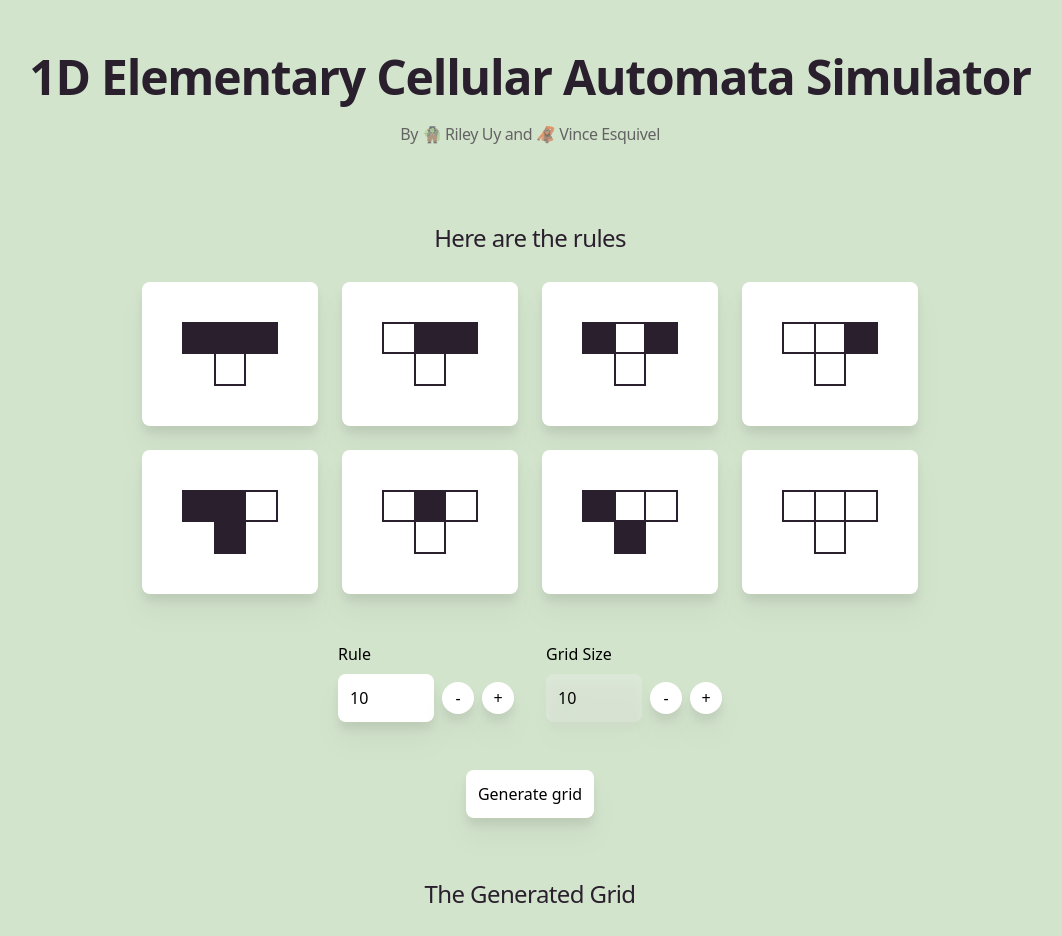
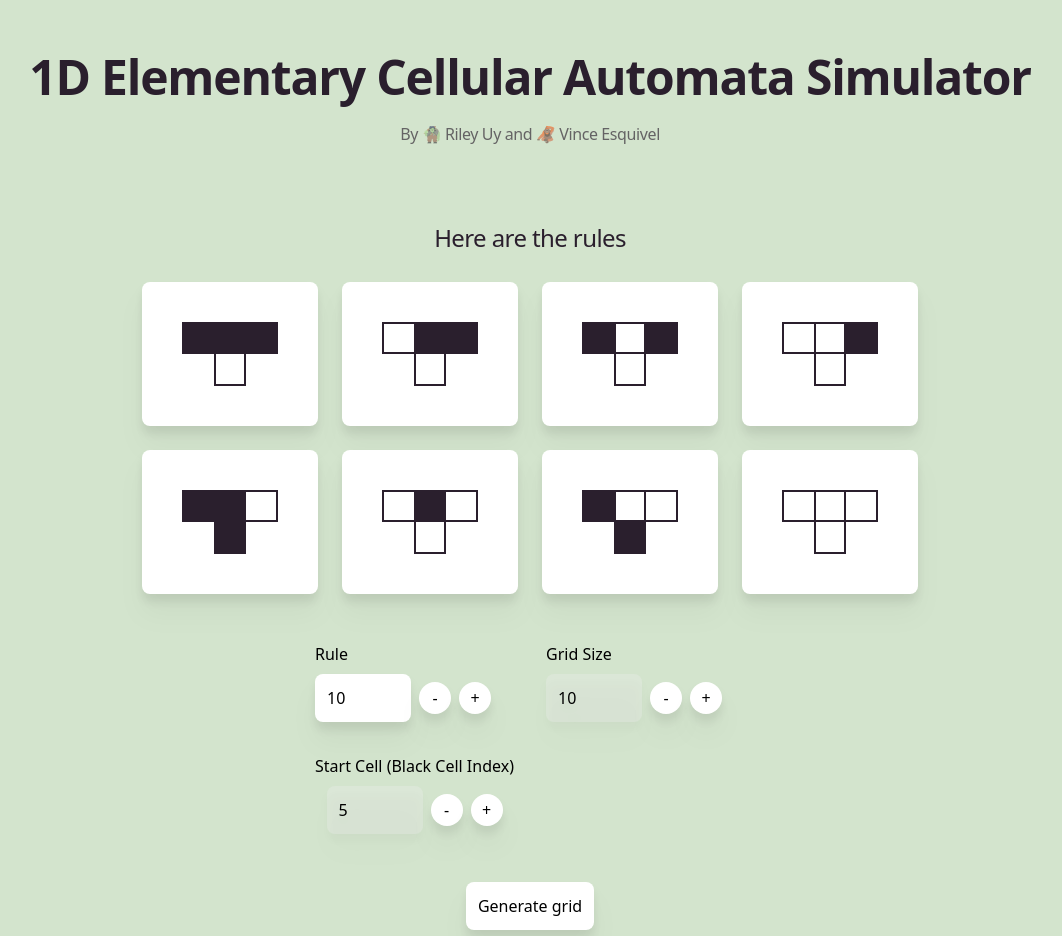
Before and after one commit to rileyuy/CMPLXSY-Cellular-Automata, a Next.js app: page / in a window 1280 px wide. Shown: the top 936 px of the page, without its empty margins (110-1172 px from the left). Built offline with nearby package versions, Linux system fonts and the light colour scheme.

Commit message:
added black cell index input field

```diff
--- a/components/CellGrid.js
+++ b/components/CellGrid.js
@@ -1,6 +1,6 @@
 import { Grid } from "@mui/material";
 
-export default function CellGrid({ cellCount, rule, isActive }) {
+export default function CellGrid({ cellCount, rule, isActive, startCell }) {
   function decimalToBinary(dec) {
     return (dec >>> 0).toString(2);
   }
@@ -30,7 +30,9 @@ export default function CellGrid({ cellCount, rule, isActive }) {
     let columnCells = [];
     for (let gridCol = 0; gridCol < cellCount; gridCol++) {
       if (gridRow === 0) {
-        columnCells.push(gridCol === Math.ceil(cellCount / 2) ? "1" : "0");
+        if (startCell < cellCount){
+          columnCells.push(gridCol === startCell ? "1" : "0");
+        }
       } else {
         if (isActive) {
           let gridRowString = prevCells.join("");
--- a/components/Fields.js
+++ b/components/Fields.js
@@ -15,7 +15,11 @@ export default function Fields({
   setCellCount,
   isActive,
   setIsActive,
+  startCell,
+  setStartCell,
 }) {
+  const MIN_START_CELL = 0;
+  const MAX_START_CELL = cellCount-1;
   function handleFieldChange({ event, setValue, minValue, maxValue }) {
     setValue((currentValue) => {
       if (event?.target?.validity?.valid) {
@@ -135,6 +139,41 @@ export default function Fields({
               </button>
             </div>
           </div>
+
+          <div className={classNames(styles["field-container"])}>
+            <label>Start Cell (Black Cell Index)</label>
+            <div className="flex flex-row justify-center items-center gap-2">
+              <input value={startCell} disabled={true} />
+              <button
+                className={classNames(styles["spinner-button"])}
+                onClick={() =>
+                  handleSpinnerClick({
+                    value: startCell,
+                    setValue: setStartCell,
+                    minValue: MIN_START_CELL,
+                    maxValue: MAX_START_CELL,
+                    operator: "-",
+                  })
+                }
+              >
+                -
+              </button>
+              <button
+                className={classNames(styles["spinner-button"])}
+                onClick={() =>
+                  handleSpinnerClick({
+                    value: startCell,
+                    setValue: setStartCell,
+                    minValue: MIN_START_CELL,
+                    maxValue: MAX_START_CELL,
+                    operator: "+",
+                  })
+                }
+              >
+                +
+              </button>
+            </div>
+          </div>
         </div>
         <button onClick={() => setIsActive(!isActive)}>
           {isActive ? "Clear grid" : "Generate grid"}
--- a/components/Grid.js
+++ b/components/Grid.js
@@ -1,10 +1,10 @@
 import CellGrid from "@/components/CellGrid";
 
-export default function Grid({ cellCount, rule, isActive }) {
+export default function Grid({ cellCount, rule, isActive, startCell }) {
   return (
     <div className="w-full flex flex-col justify-center items-center py-16">
       <h2 className="mb-8">The Generated Grid</h2>
-      <CellGrid cellCount={cellCount} rule={rule} isActive={isActive} />
+      <CellGrid cellCount={cellCount} rule={rule} isActive={isActive} startCell={startCell}/>
     </div>
   );
 }
--- a/pages/index.js
+++ b/pages/index.js
@@ -9,6 +9,7 @@ export default function Home() {
   const [rule, setRule] = useState(10);
   const [cellCount, setCellCount] = useState(10);
   const [isActive, setIsActive] = useState(false);
+  const [startCell, setStartCell] = useState(Math.ceil(cellCount / 2));
 
   return (
     <>
@@ -30,8 +31,15 @@ export default function Home() {
           setCellCount={setCellCount}
           isActive={isActive}
           setIsActive={setIsActive}
+          startCell={startCell}
+          setStartCell={setStartCell}
         />
-        <Grid cellCount={cellCount} rule={rule} isActive={isActive} />
+        <Grid
+          cellCount={cellCount}
+          rule={rule}
+          startCell={startCell}
+          isActive={isActive}
+        />
       </main>
     </>
   );
```
